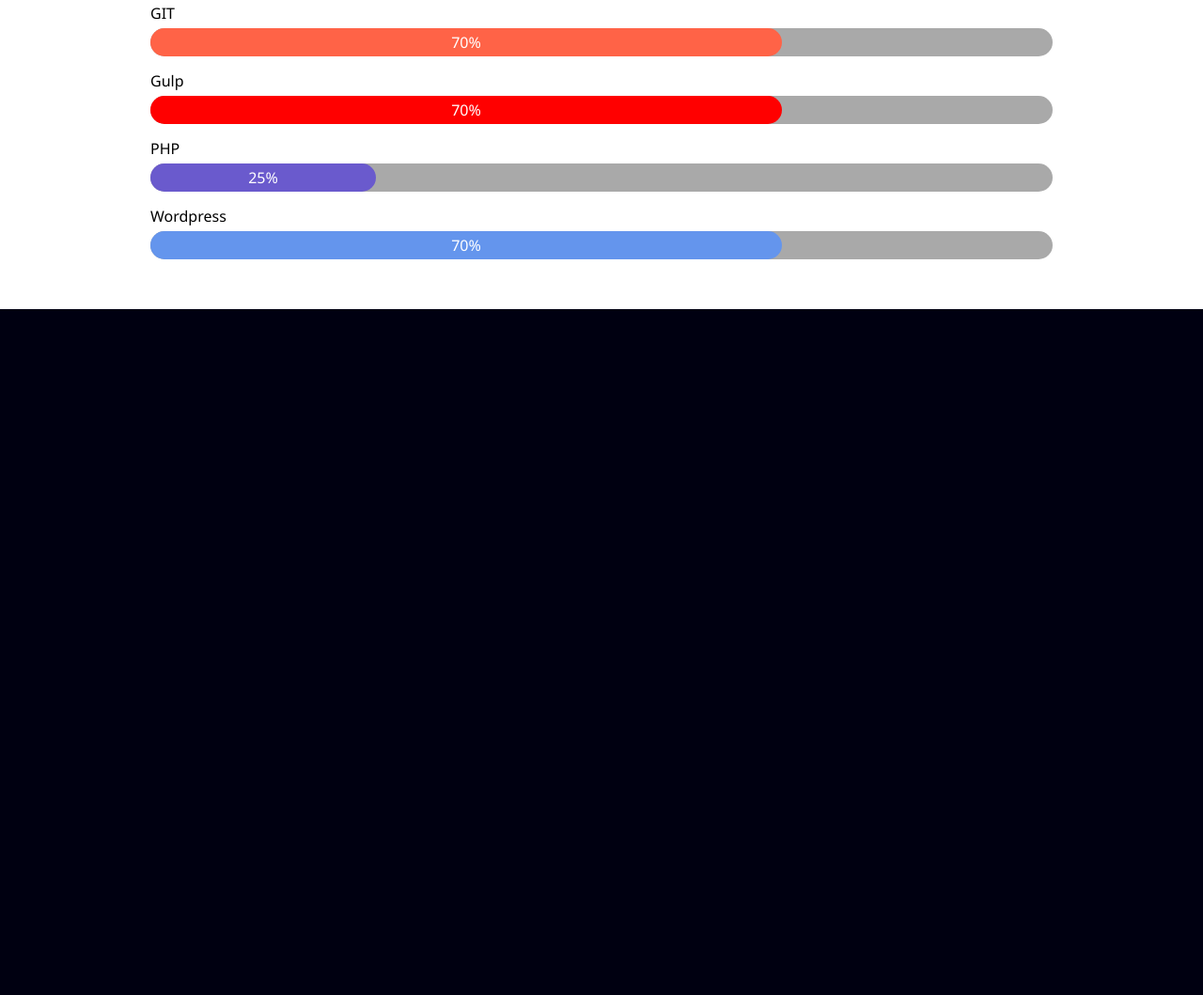
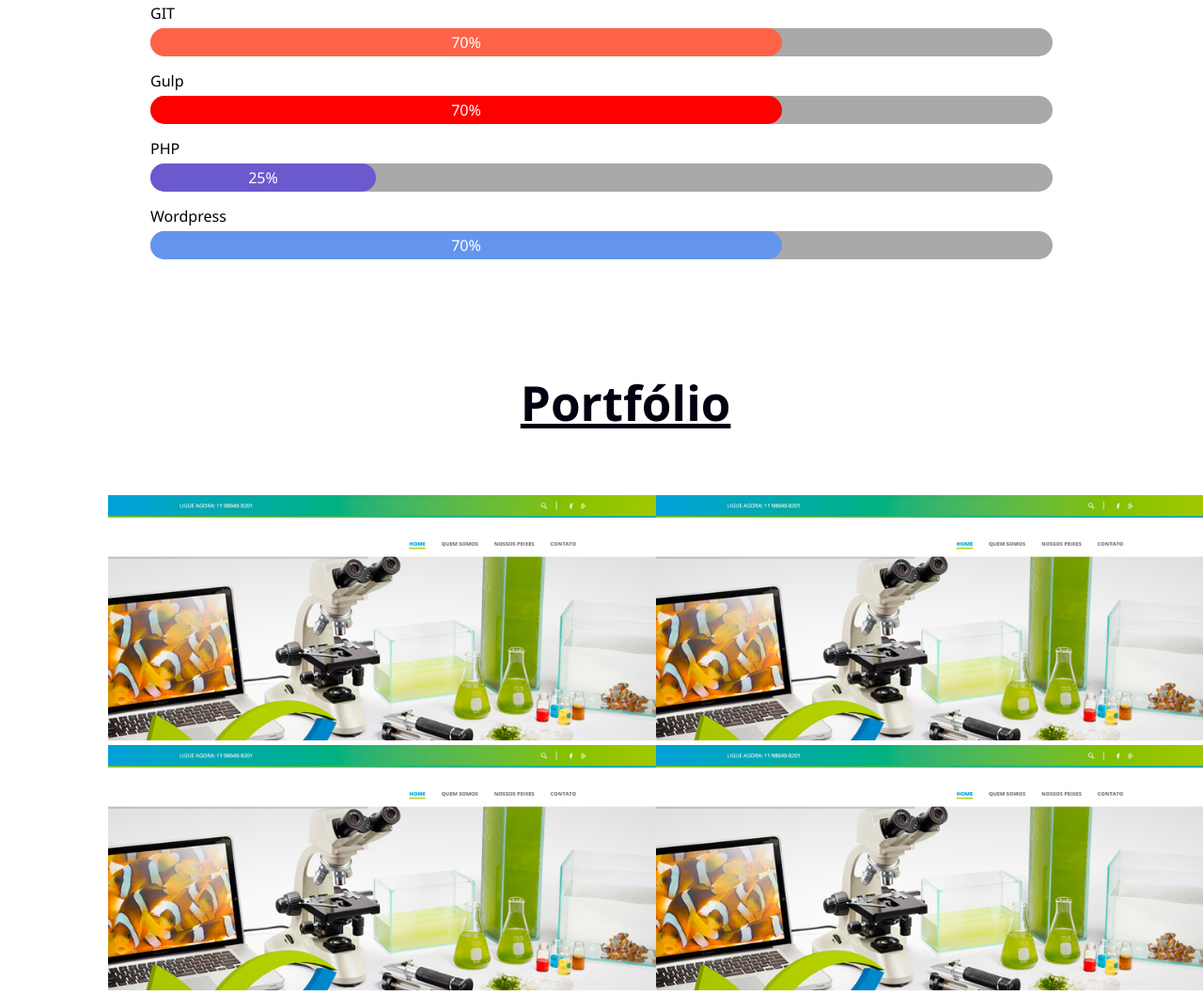
Before and after one commit to leoers/leoers.github.io, a plain HTML site: page index.html in a window 1280 px wide. Shown: the part 1618-2677 px from the top of the page at 94% size. Before the commit the page ends 1947 px from the top, so only its background shows below. Drawn offline with Linux system fonts and the light colour scheme.

Commit message:
versao 1.0

```diff
--- a/css/style.css
+++ b/css/style.css
@@ -102,6 +102,11 @@
 	font-size: 25px;
 	text-decoration: underline;
 	padding: 0 0 3% 0;
+	text-align: center;
+}
+
+#progresss::-webkit-progress-value {
+background: -webkit-linear-gradient(top, #7db9e8 0%,#1e5799 100%); /* Chrome10+,Safari5.1+ */
 }
 
 .corpo-progress-bar{
@@ -171,3 +176,48 @@
 	background-color: #6495ED;
 	border-radius: 15px;
 }
+
+/* Portfolio */
+
+#port{
+	width: 100%;
+	background-color: #fff;
+}
+
+.corpo-portfolio{
+	width: 91%;
+	padding-left: 9%;
+	display: flex;
+	flex-wrap: wrap;
+}
+
+section h3{
+	color: #001;
+	display: block;
+	text-align:center;
+	padding: 5% 0 5% 4%;
+	font-size: 4vw;
+	text-decoration: underline;
+}
+
+.corpo-portfolio figure{
+	max-width: 50%;
+}
+
+.corpo-portfolio figure a img{
+	max-width: 100%;
+}
+
+@media screen and (max-width: 1024px){
+	nav{
+		display: none;
+	}
+	.corpo-portfolio{
+		width: 100%;
+		display: block;
+		padding-left: 0;
+	}
+	.corpo-portfolio figure{
+		max-width: 100%;
+	}
+}
--- a/index.html
+++ b/index.html
@@ -6,7 +6,7 @@
     <meta http-equiv="X-UA-Compatible" content="ie=edge">
     <link type="text/css" rel="stylesheet" href="css/style.css">
     <link rel="stylesheet" href="https://cdnjs.cloudflare.com/ajax/libs/font-awesome/4.7.0/css/font-awesome.min.css">
-    <title>Document</title>
+    <title>Portfólio Leonardo Silva - Front-End</title>
 </head>
 <body>
     <main id="home">
@@ -67,6 +67,24 @@
 				</div>
 			</div>
 		</article>
+
+		<section id="port">
+			<h3>Portfólio</h3>
+			<div class="corpo-portfolio">
+				<figure>
+					<a href="http://www.aquasmart.net.br" target="_blank"><img src="img/aqua.jpg" alt="Aquasmart"></a>
+				</figure>
+				<figure>
+					<a href="http://www.aquasmart.net.br" target="_blank"><img src="img/aqua.jpg" alt="Aquasmart"></a>
+				</figure>
+				<figure>
+					<a href="http://www.aquasmart.net.br" target="_blank"><img src="img/aqua.jpg" alt="Aquasmart"></a>
+				</figure>
+				<figure>
+					<a href="http://www.aquasmart.net.br" target="_blank"><img src="img/aqua.jpg" alt="Aquasmart"></a>
+				</figure>
+			</div>
+		</section>
     </main>
     <!--<script type="text/javascript" src="js/main.js"></script>-->
 </body>
```
Also changed, not shown: img/aqua.jpg (added).
